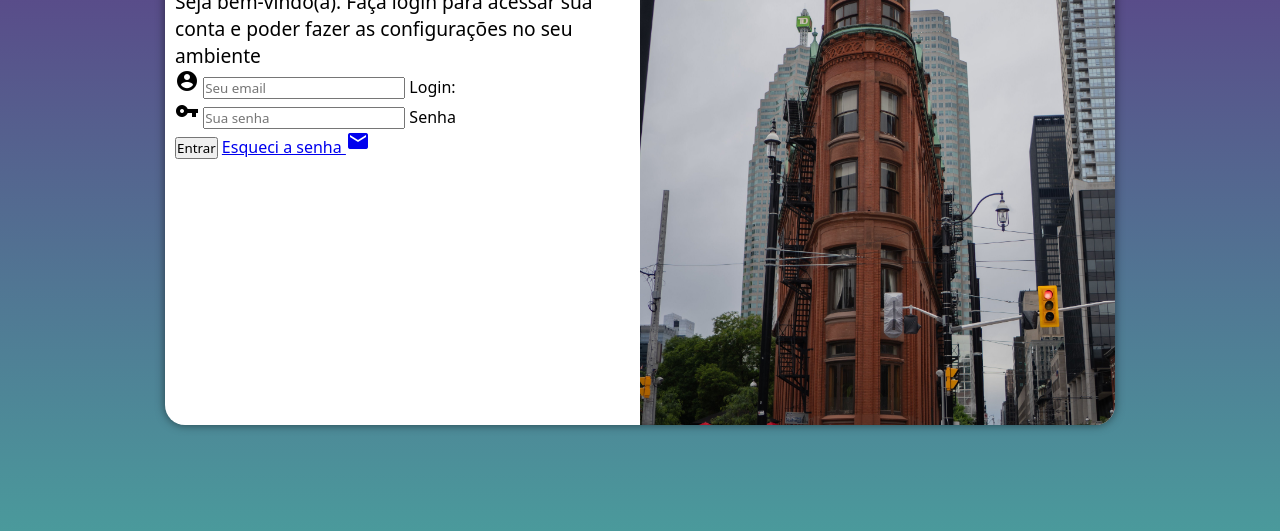
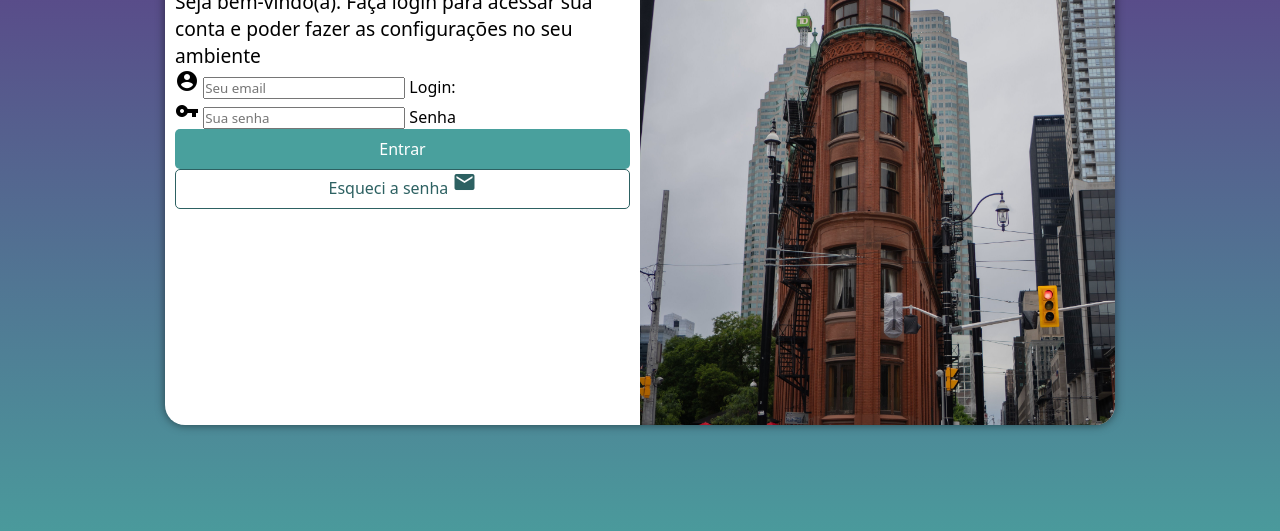
Before and after one commit to guiempregos000-blip/projeto-login, a plain HTML site: page index.html in a window 1280 px wide. Shown: the part 225-756 px from the top of the page. Drawn offline with Linux system fonts and the light colour scheme.

Commit message:
estilos para o formulario

```diff
--- a/estilos/style.css
+++ b/estilos/style.css
@@ -64,3 +64,39 @@ div#formulario > h1 {
 div#formulario > p {
     font-size: 0.8em;
 }
+
+form > input[type=submit] {
+    background-color: #49a09d;
+    color: white;
+    display: block;
+    font-size: 1em;
+    width: 100%;
+    height: 40px;
+    border: none;
+    border-radius: 5px;
+}
+
+form > input[type=submit]:hover {
+    background-color: #5ac5c2;
+}
+
+form > a.botao {
+    display: block;
+    text-align: center;
+    font-size: 1em;
+    width: 100%;
+    height: 40px;
+    background-color: white;
+    color: #2d6162;
+    border: 1px #2d6162 solid;
+    border-radius: 5px;
+    text-decoration: none;
+}
+
+form > a.botao:hover {
+    background-color: #5ac5c2;
+}
+
+form > a.botao > i {
+    font-size: 0.8em;
+}
--- a/index.html
+++ b/index.html
@@ -22,7 +22,7 @@
             <form action="login.php" method="post" autocomplete="on">
                 <div class="campo">
                     <span class="material-icons">account_circle</span>
-                    <input type="email" name="login" id="ilogin" placeholder="Seu email" required autocomplete="email" maxlength="50">
+                    <input type="email" name="login" id="ilogin" placeholder="Seu email" required autocomplete="email">
                     <label for="ilogin">Login:</label>
                 </div>
                 <div class="campo">
@@ -31,7 +31,7 @@
                     <label for="isenha">Senha</label>
                 </div>
                 <input type="submit" value="Entrar">
-                <a href="esqueci.html">Esqueci a senha
+                <a href="esqueci.html" class="botao">Esqueci a senha
                     <span class="material-icons">mail</span>
                 </a>
             </form>
```
